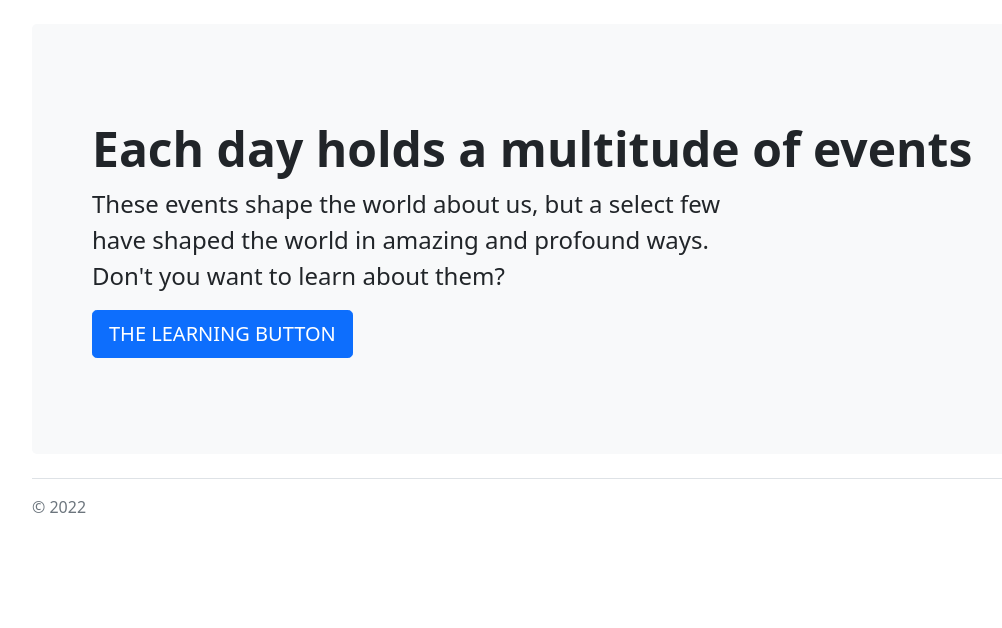
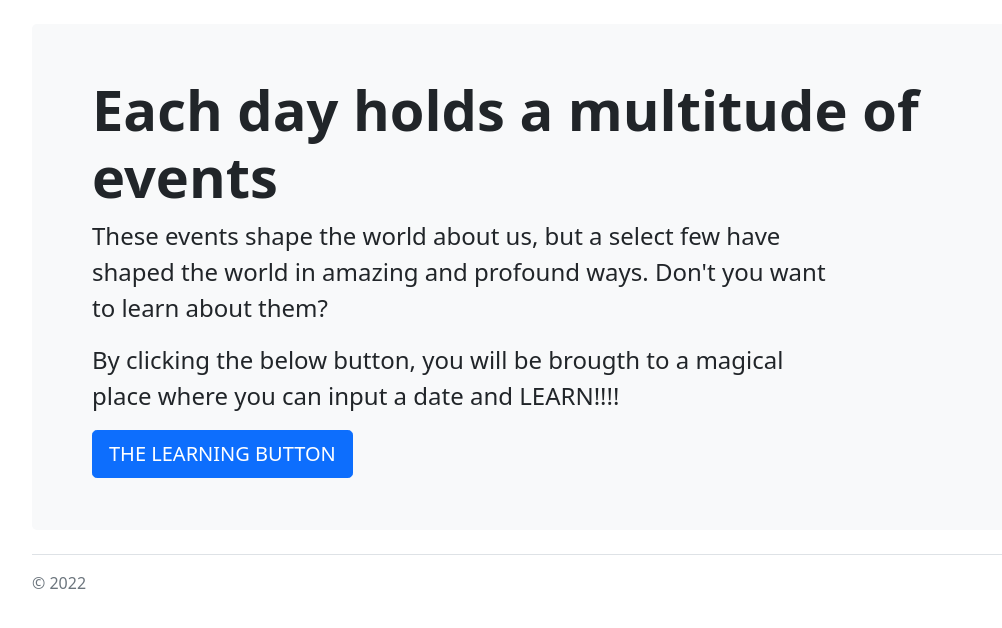
Before and after one commit to kyxaa/learn_about_a_day, a Flask app: page / in a window 1280 px wide. Shown: the part 56-684 px from the top of the page, without its empty margins (50-1052 px from the left). Run offline with Flask 2, Linux system fonts and the light colour scheme; some libraries are stand-ins or nearby versions.

Commit message:
adjusted when we pull data from the api, cruft cleanup, visual tweaks

```diff
--- a/app.py
+++ b/app.py
@@ -1,18 +1,28 @@
 # external libraries
 from flask import Flask, redirect, url_for, render_template, request, session, flash
-from flask_session import Session
-
+from datetime import date
 from flask_wtf import FlaskForm
-from wtforms import DateField, validators, SubmitField
-from datetime import timedelta
+from wtforms import DateField, SubmitField
+from wtforms.validators import DataRequired
 from flask_sqlalchemy import SQLAlchemy
 from dotenv import load_dotenv
 from os import getenv
-import jsonpickle
+
+
+def flash_future_dates(form, field):
+    if field.data > date.today():
+        flash("We can't possibly know the future, you silly goose...but here you go!")
+        return
 
 
 class DateInput(FlaskForm):
-    date = DateField("Day to Learn About", validators=(validators.DataRequired(),))
+    date = DateField(
+        "Day to Learn About",
+        validators=(
+            DataRequired(),
+            flash_future_dates,
+        ),
+    )
     submit = SubmitField("Submit")
 
 
@@ -22,10 +32,7 @@ from date_information import DateInformation
 load_dotenv()
 
 app = Flask(__name__)
-app.config["SESSION_PERMANENT"] = False
-app.config["SESSION_TYPE"] = "filesystem"
 app.secret_key = getenv("FLASK_APP_SECRET_KEY")
-Session(app)
 
 
 @app.route("/")
@@ -37,12 +44,15 @@ def index():
 def date_input():
     form = DateInput()
     if form.validate_on_submit():
-        date_information = DateInformation(form.date.data)
-        session["date_information"] = date_information.toJSON()
+        date_for_session = [
+            form.date.data.month,
+            form.date.data.day,
+            form.date.data.year,
+        ]
+        # date_information = DateInformation(form.date.data)
+        session["date_for_session"] = date_for_session
         return redirect(url_for("view"))
-    if request.method == "POST":
-        pass
-    else:
+    if request.method == "GET":
         return render_template("date_input.html", form=form)
 
 
@@ -53,8 +63,13 @@ def todo():
 
 @app.route("/view/", methods=["GET", "POST"])
 def view():
-    date_information = jsonpickle.decode(session["date_information"])
-    return render_template("view.html", date=date_information.date)
+    date_from_session = date(
+        month=session["date_for_session"][0],
+        day=session["date_for_session"][1],
+        year=session["date_for_session"][2],
+    )
+    date_information = DateInformation(date_from_session)
+    return render_template("view.html", date_information=date_information)
 
 
 if __name__ == "__main__":
--- a/templates/index.html
+++ b/templates/index.html
@@ -2,9 +2,10 @@
 {% block title %}Home Page{% endblock %}
 {% block content %}
     <div class="p-5 mb-4 bg-light rounded-3">
-    <div class="container-fluid py-5">
-        <h1 class="display-5 fw-bold">Each day holds a multitude of events</h1>
-        <p class="col-md-8 fs-4">These events shape the world about us, but a select few have shaped the world in amazing and profound ways. Don't you want to learn about them?</p>
+    <div class="container-fluid py-1">
+        <h1 class="display-4 fw-bold">Each day holds a multitude of events</h1>
+        <p class="col-md-9 fs-4">These events shape the world about us, but a select few have shaped the world in amazing and profound ways. Don't you want to learn about them?</p>
+        <p class="col-md-9 fs-4">By clicking the below button, you will be brougth to a magical place where you can input a date and LEARN!!!!</p>
         <a button class="btn btn-primary btn-lg" type="button" href={{ url_for("date_input") }}>THE LEARNING BUTTON</a>
     </div>
     </div>
--- a/templates/view.html
+++ b/templates/view.html
@@ -9,5 +9,6 @@
             {% endfor%}
         {%  endif %}
     {% endwith%}
-  <p>Date is {{ date }}</p>
+
+  <p>Date is {{ date_information.date }}</p>
 {% endblock %}
```
Also changed, not shown: templates/date_input.html (+9 -7 lines).
